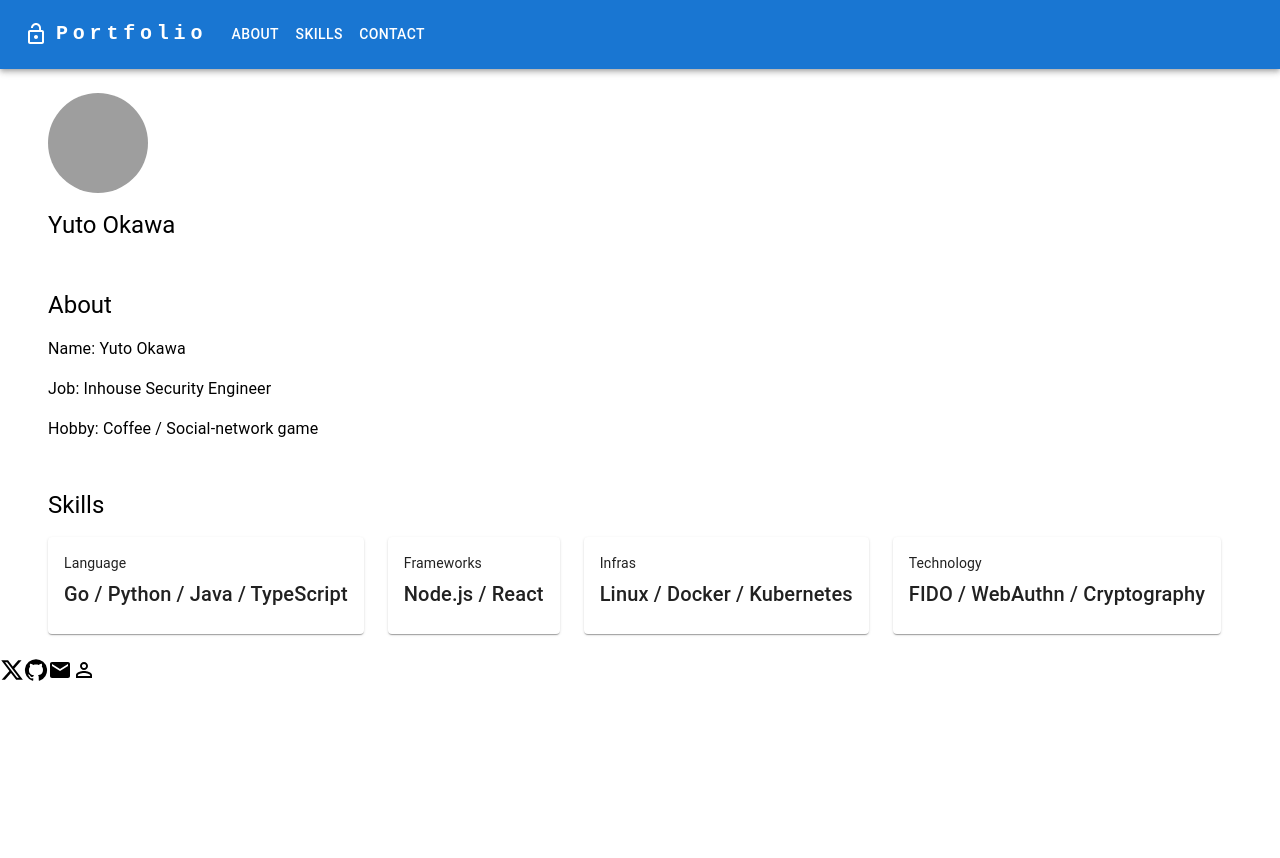
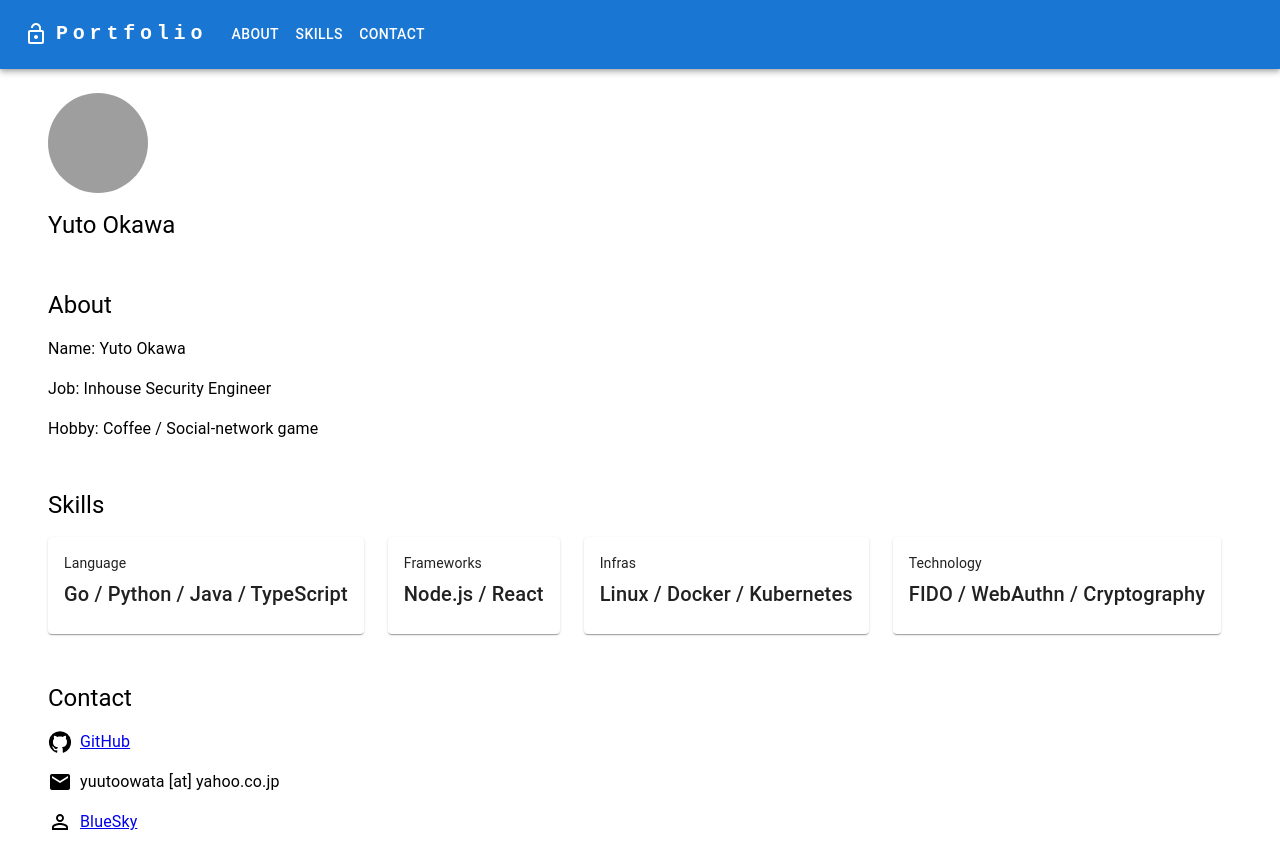
Before and after one commit to YutoOkawa/YutoOkawa.github.io, a React (Create React App) app: page / in a window 1280 px wide. Before the commit the page ends 800 px from the top, so only its background shows below. Built offline with nearby package versions, Linux system fonts and the light colour scheme; grey boxes are pictures that could not be loaded.

Commit message:
Add contact

```diff
--- a/src/components/Contact.tsx
+++ b/src/components/Contact.tsx
@@ -1,16 +1,39 @@
-import XIcon from '@mui/icons-material/X';
 import GitHubIcon from '@mui/icons-material/GitHub';
 import EmailIcon from '@mui/icons-material/Email';
 import PermIdentityIcon from '@mui/icons-material/PermIdentity';
+import { Box, Container, Typography } from '@mui/material';
 
 const Contact: React.FC = () => {
   // TODO: X/Github/Email/BlueSky のリンク追加
   return (
     <>
-      <XIcon />
-      <GitHubIcon />
-      <EmailIcon />
-      <PermIdentityIcon />
+      <Container maxWidth="xl">
+        <Box p={2}>
+          <Box display={'flex'} justifyContent={'left'} p={1}>
+            <Typography variant='h5'>
+              Contact
+            </Typography>
+          </Box>
+          <Box display={'flex'} justifyContent={'left'} p={1}>
+            <GitHubIcon />
+            <Typography variant='body1' marginLeft={1}>
+              <a target='_blank' rel="noreferrer" href='https://github.com/YutoOkawa'>GitHub</a>
+            </Typography>
+          </Box>
+          <Box display={'flex'} justifyContent={'left'} p={1}>
+            <EmailIcon />
+            <Typography variant='body1' marginLeft={1}>
+              yuutoowata [at] yahoo.co.jp
+            </Typography>
+          </Box>
+          <Box display={'flex'} justifyContent={'left'} p={1}>
+            <PermIdentityIcon />
+            <Typography variant='body1' marginLeft={1}>
+              <a target='_blank' rel="noreferrer" href='https://bsky.app/profile/yuutoowata.bsky.social'>BlueSky</a>
+            </Typography>
+          </Box>
+        </Box>
+      </Container>
     </>
   );
 }
```
